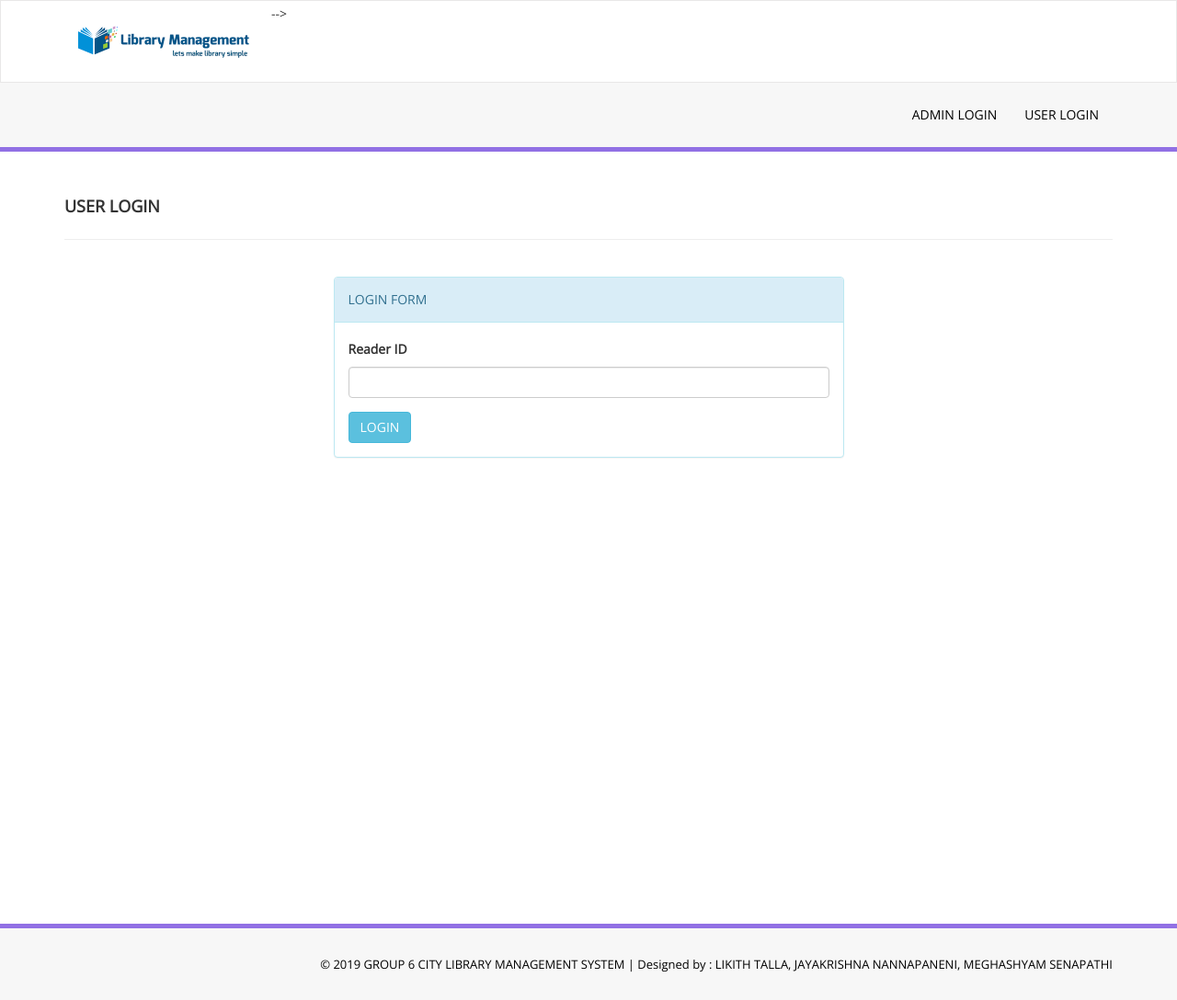
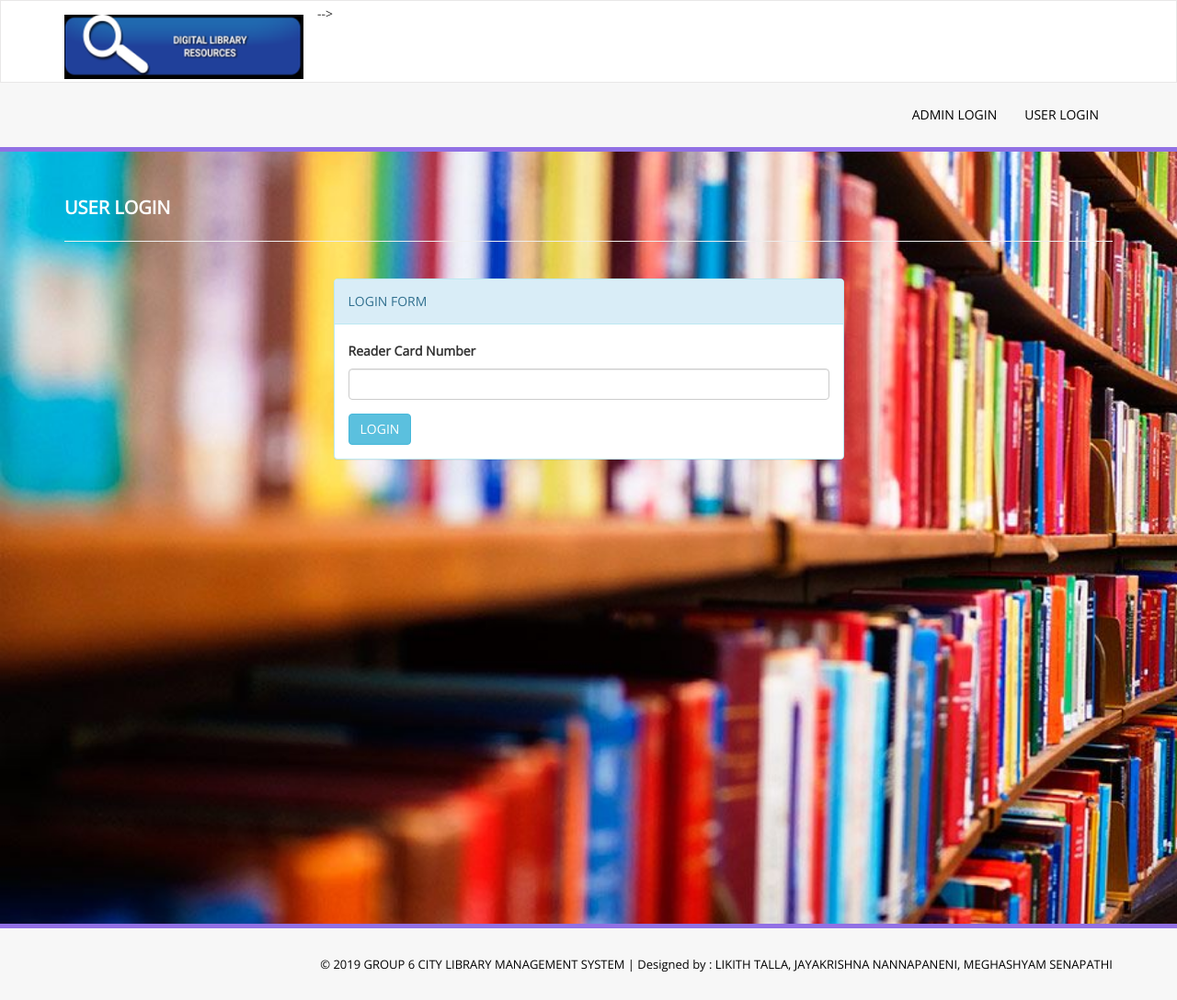
Before and after one commit to kavihat/City-Library-Management, a PHP site: page / in a window 1280 px wide. Shown: the whole page at 92% size. Run offline with PHP 8.4, Linux system fonts and the light colour scheme; a user stored in the database is signed in.

Commit message:
City library management Version1
Basic login and reader functionalities

```diff
--- a/library/admin/includes/header.php
+++ b/library/admin/includes/header.php
@@ -8,7 +8,7 @@
                 </button>
                 <a class="navbar-brand">
 
-                    <img src="assets/img/logo.png" />
+                    <img src="assets/img/logo2.png" />
                 </a>
 
             </div>
--- a/library/assets/css/style.css
+++ b/library/assets/css/style.css
@@ -19,6 +19,8 @@
 body {
     font-family: 'Open Sans', sans-serif;
     line-height:28px;
+    background-image:url('../img/bg.jpg') ;
+	background-size: cover;
 
 }
 .set-radius-zero {
@@ -34,8 +36,10 @@ body {
 .header-line {
     font-weight:900;
     padding-bottom:25px;
+    color: #ffffff;
     border-bottom:1px solid #eeeeee;
     text-transform:uppercase;
+    font-size:20px;
 }
 .pad-botm {
     padding-bottom:30px;
--- a/library/includes/header.php
+++ b/library/includes/header.php
@@ -8,7 +8,7 @@
                 </button>
                 <a class="navbar-brand" >
 
-                    <img src="assets/img/logo.png" />
+                    <img src="assets/img/logo2.png" />
                 </a>
 
             </div>
--- a/library/index.php
+++ b/library/index.php
@@ -73,7 +73,7 @@ echo "<script>alert('Invalid Details');</script>";
 <form role="form" method="post">
 
 <div class="form-group">
-<label>Reader ID</label>
+<label>Reader Card Number</label>
 <input class="form-control" type="text" name="username" autocomplete="off" required />
 </div>
  <!---
```
Also changed, not shown: library/compute-fine.php (+6 -30 lines), library/admin/assets/img/bg.jpg (added), library/admin/assets/img/bg.png (added), library/admin/assets/img/logo2.png (added), library/assets/img/bg.jpg (added), library/assets/img/bg.lr.jpg (added), library/assets/img/logo2.png (added).
